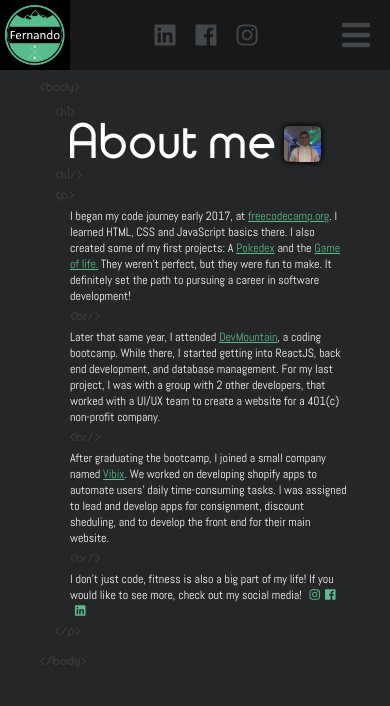
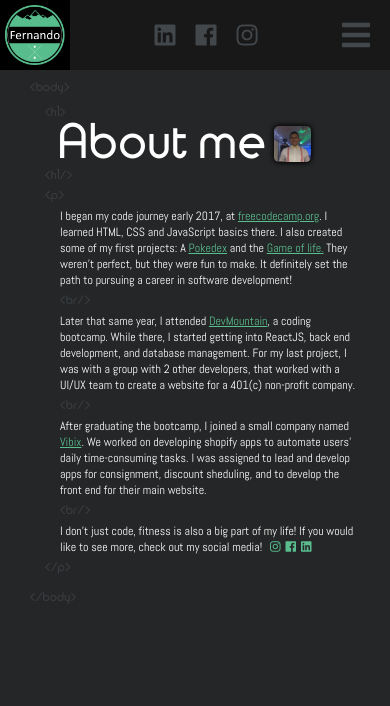
Before and after one commit to ClassyFD/portfolio-dlv, a React (Create React App) app: page /about in a window 390 px wide. Shown: the top 706 px of the page. Built offline with nearby package versions, Linux system fonts and the light colour scheme.

Commit message:
mobile responsive fixes

```diff
--- a/src/containers/About.js
+++ b/src/containers/About.js
@@ -72,14 +72,14 @@
       textLeft = 0;
       textTop = 70;
       textPadding = 0;
-      textWidth = '350px';
+      textWidth = '370px';
       textMargin = '0 auto'
     }
     if (innerWidth < 420) {
       textLeft = 0;
       textTop = 70;
       textPadding = 0;
-      textWidth = '280px';
+      textWidth = '300px';
       textMargin = '0 auto'
     }
     textStyle = {
--- a/src/containers/Home.js
+++ b/src/containers/Home.js
@@ -91,9 +91,9 @@
 
     }
     if (innerWidth < 740) {
-      logoLeft = '55%';
+      logoLeft = '40%';
       logoHeight = 200;
-      logoTop = '55vh';
+      logoTop = '75vh';
     }
 
     logoStyle = {
--- a/src/styles/about.css
+++ b/src/styles/about.css
@@ -6,7 +6,8 @@
   font-family: tbb;
   padding-left: 100px;
   width: 600px;
-  height: auto;
+  height: 700px;
+  min-height: 100vh;
 }
 .about_intro_section aside {
   font-family: tbb;
--- a/src/styles/home.css
+++ b/src/styles/home.css
@@ -1,10 +1,10 @@
 .home_intro_section {
-  /* height: 100vh; */
   display: flex;
   flex-direction: column;
   color: white;
   position: relative;
   padding-left: 100px;
+  min-height: 100vh;
 }
 .home_intro_section aside {
   font-family: tbb;
--- a/src/styles/index.css
+++ b/src/styles/index.css
@@ -37,8 +37,8 @@
 }
 
 .About, .Skills, .Contact, .Home, .Projects {
-  height: 100vh;
   margin-left: 70px;
+  background: #252627;
 }
 
 .animate-hoc {
@@ -49,7 +49,7 @@
 @media (max-width: 1100px) {
   .About, .Skills, .Contact, .Home, .Projects {
     margin-left: 0px;
-    height: 100vh;
     position: relative;
+    background: #252627;
   }
 }
```
